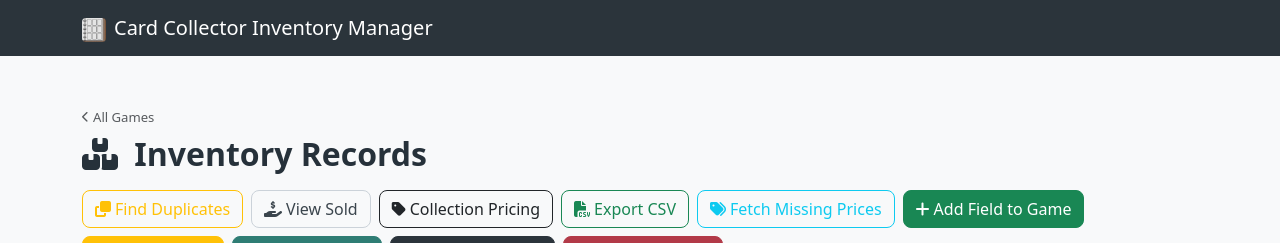
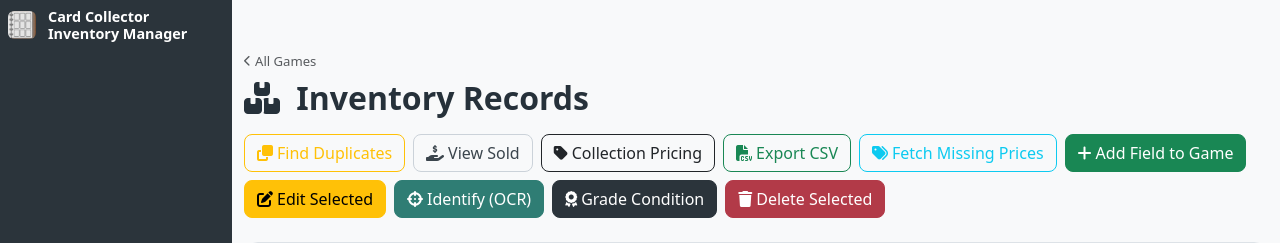
Before and after one commit to cjcalkins/CardCollectorsInventoryManagement, a Python web app: template templates/inventory.html in a window 1280 px wide. Shown: the top 243 px of the page. Run offline with Jinja, Linux system fonts and the light colour scheme; the template is opened without the code that fills it, so the values that code supplies are empty; some libraries are stand-ins or nearby versions.

Commit message:
Convert inventory and inventory_detail to base.html — chrome complete
The last two pages join the shared chrome, closing the mixed state: the
old topbar is gone everywhere and every page now shows the sidebar
rail/drawer. Both are chrome-only conversions of security-audit-surface
files, so the constraint was to move no JavaScript: inventory keeps its
Bootstrap bundle in the exact body position it had, inventory_detail
keeps its historical bundle-in-head via an empty bootstrap_js override
(its modal/tooltip code loads against a head bundle today and continues
to), and inventory's body keeps its bg-light class through the
body_class block alongside the sidebar offset class.

Proven chrome-only with the audit's own instrument: classify_innerhtml
rows for both files are identical before and after (inventory_detail
82/4/78, inventory 45/1/44 — every column), with the tool's pinned
self-test discriminating on both runs. Render comparison against the
pinned pre-change tree: all four passes content-equivalent with the
declared chrome swap and body-tag change factored out; the only CSS
deltas are the six relocated nav rules. Structural checks: sidebar
wired, Inventory highlighted, bundle present exactly once and in the
historical position on each page. Parse tool (Jinja + node --check on
inline scripts) rc=0 on all 28 templates.

Co-Authored-By: Claude Fable 5 <noreply@anthropic.com>

```diff
--- a/templates/inventory.html
+++ b/templates/inventory.html
@@ -1,12 +1,10 @@
-<!DOCTYPE html>
-<html lang="en">
-<head>
-    <meta charset="UTF-8">
-    <link rel="icon" type="image/jpeg" href="{{ url_for('static', filename='favicon.jpg') }}">
-    <meta name="viewport" content="width=device-width, initial-scale=1.0">
-    <title>Inventory - Card Collector Inventory Manager</title>
-    <link href="https://cdn.jsdelivr.net/npm/bootstrap@5.3.3/dist/css/bootstrap.min.css" integrity="sha384-QWTKZyjpPEjISv5WaRU9OFeRpok6YctnYmDr5pNlyT2bRjXh0JMhjY6hW+ALEwIH" crossorigin="anonymous" rel="stylesheet">
-    <link rel="stylesheet" href="https://cdnjs.cloudflare.com/ajax/libs/font-awesome/6.5.1/css/all.min.css" integrity="sha384-t1nt8BQoYMLFN5p42tRAtuAAFQaCQODekUVeKKZrEnEyp4H2R0RHFz0KWpmj7i8g" crossorigin="anonymous">
+{% extends "base.html" %}
+{% set nav_active = 'inventory' %}
+{% block body_class %}app-shell bg-light{% endblock %}
+
+{% block title %}Inventory - Card Collector Inventory Manager{% endblock %}
+
+{% block head %}
 
     <style>
         body {
@@ -28,48 +26,12 @@
             border-radius: 14px;
         }
 
-        .nav-tabs-minimal {
-            display: flex;
-            gap: 10px;
-            margin-left: auto;
-        }
-
-        .nav-tab {
-            padding: 8px 14px;
-            text-decoration: none;
-            border-radius: 8px;
-            background: rgba(255, 255, 255, 0.08);
-            color: rgba(255, 255, 255, 0.85);
-            font-weight: 600;
-            transition: 0.2s ease;
-        }
-
-        .nav-tab:hover {
-            background: rgba(255, 255, 255, 0.18);
-            color: #fff;
-        }
-
-        .nav-tab.active {
-            background: var(--surface);
-            color: var(--text);
-        }
-
         .pagination .page-link {
             border-radius: 6px !important;
             margin: 0 2px;
         }
 
         @media (max-width: 768px) {
-            .nav-tabs-minimal {
-                margin-left: 0;
-                margin-top: 12px;
-                width: 100%;
-            }
-
-            .nav-tab {
-                flex: 1;
-                text-align: center;
-            }
 
             #inventoryTable thead th.sortable {
                 padding-top: 12px;
@@ -344,25 +306,9 @@
             font-weight: 700;
         }
     </style>
-    <link rel="stylesheet" href="{{ url_for('static', filename='theme.css') }}">
-</head>
-<body class="bg-light">
-    <nav class="navbar navbar-expand-lg navbar-dark bg-dark">
-        <div class="container d-flex flex-wrap align-items-center">
-            <a class="navbar-brand" href="{{ url_for('index') }}">
-                <img src="{{ url_for('static', filename='favicon.jpg') }}" alt="logo" width="24" height="24" style="object-fit:cover;border-radius:4px;margin-right:0.5rem;" class="me-2">Card Collector Inventory Manager
-            </a>
-
-            <div class="nav-tabs-minimal">
-                {% if can_view('import') %}<a href="{{ url_for('import_page') }}" class="nav-tab">Import</a>{% endif %}
-                {% if can_view('inventory') %}<a href="{{ url_for('inventory') }}" class="nav-tab active">Inventory</a>{% endif %}
-                {% if can_view('albums') %}<a href="{{ url_for('storage_list') }}" class="nav-tab">Storage</a>{% endif %}
-                {% if can_view('analytics') %}<a href="{{ url_for('analytics_page') }}" class="nav-tab">Analytics</a>{% endif %}
-                {% if can_view('settings') %}<a href="{{ url_for('settings_page') }}" class="nav-tab" title="Settings"><i class="fas fa-gear"></i></a>{% endif %}
-                {% if auth_user %}<a href="{{ url_for('auth_logout') }}" class="nav-tab" title="Sign out ({{ auth_username }})"><i class="fas fa-right-from-bracket"></i></a>{% endif %}
-            </div>
-        </div>
-    </nav>
+{% endblock %}
+
+{% block content %}
 
     <div class="container py-5">
         {% if catalog_view %}
@@ -1101,7 +1047,9 @@
         </div>
     </div>
 
-    <script src="https://cdn.jsdelivr.net/npm/bootstrap@5.3.3/dist/js/bootstrap.bundle.min.js" integrity="sha384-YvpcrYf0tY3lHB60NNkmXc5s9fDVZLESaAA55NDzOxhy9GkcIdslK1eN7N6jIeHz" crossorigin="anonymous"></script>
+{% endblock %}
+
+{% block scripts %}
     <script>
         // ====================== ACTIVE FILTER STATE (injected from server) ======================
         const CATALOG_VIEW = {{ catalog_view | tojson }};
@@ -3150,5 +3098,4 @@
         document.getElementById('collectionPriceModal')
             .addEventListener('show.bs.modal', loadCollectionPrices);
     </script>
-</body>
-</html>
+{% endblock %}
```
Also changed, not shown: templates/inventory_detail.html (+11 -44 lines).
